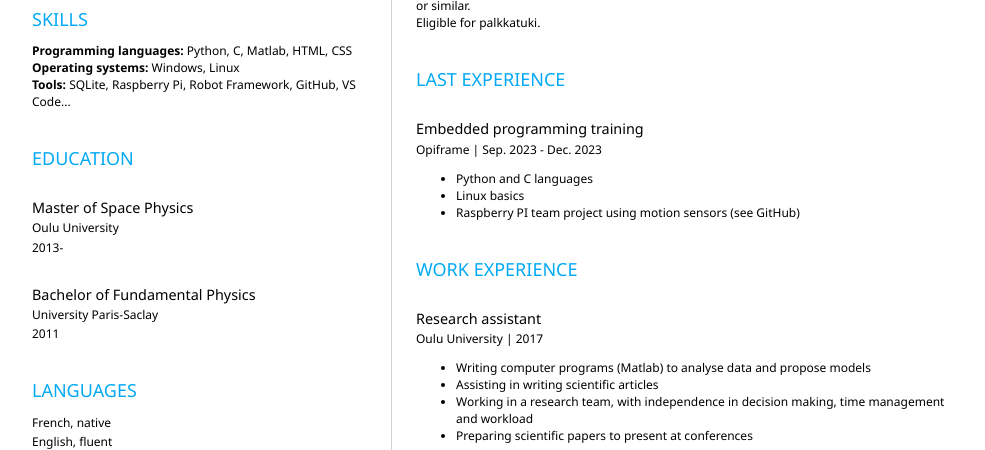
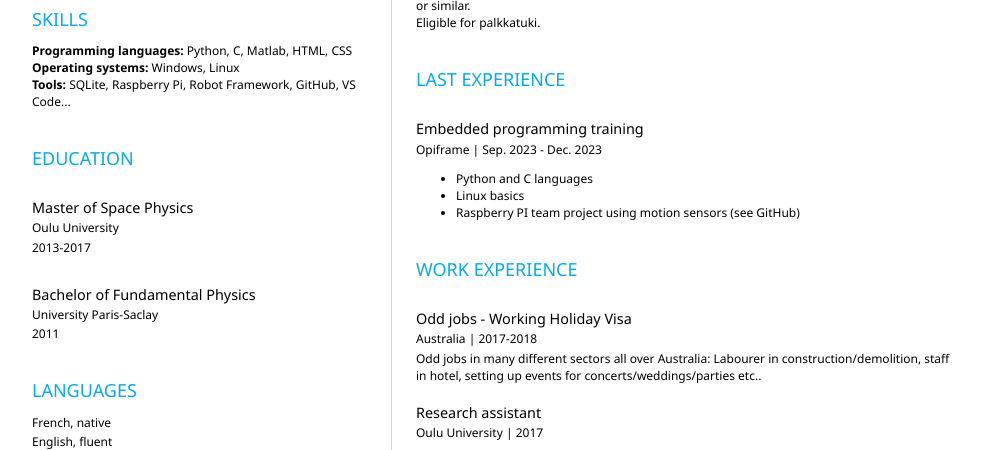
Before and after one commit to AntHaa78/profile, a plain HTML site: page index.html in a window 1280 px wide. Shown: the part 337-787 px from the top of the page, without its empty margins (152-1137 px from the left). Drawn offline with Linux system fonts and the light colour scheme.

Commit message:
Update index.html

```diff
--- a/index.html
+++ b/index.html
@@ -49,7 +49,7 @@
                         Oulu University
                     </p>
                     <p>
-                        2013-
+                        2013-2017
                     </p>
                     <h3>Bachelor of Fundamental Physics</h3>
                     <p>
@@ -96,12 +96,19 @@
 				<section>
 					<h2>WORK EXPERIENCE</h2>
 					<!-- your work experience -->
+                    <h4>Odd jobs - Working Holiday Visa</h4>
+                    <p>
+                            Australia | 2017-2018
+                    </p>
+					<p>
+						Odd jobs in many different sectors all over Australia: Labourer in construction/demolition, staff in hotel, setting up events for concerts/weddings/parties etc..
+					</p>
                     <h4>Research assistant</h4>
                     <p>
                             Oulu University | 2017
                     </p>
                     <ul>
-                            <li>Writing computer programs (Matlab) to analyse data and propose models</li>
+                            <li>Writing data analysing programs in <b>Matlab</b></li>
                             <li>Assisting in writing scientific articles</li>
                             <li>Working in a research team, with independence in decision making, time management and
 								workload</li>
```
